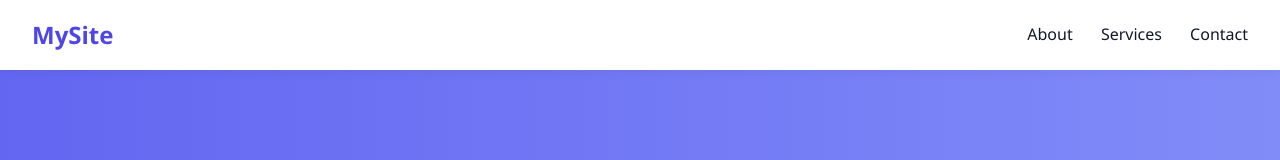
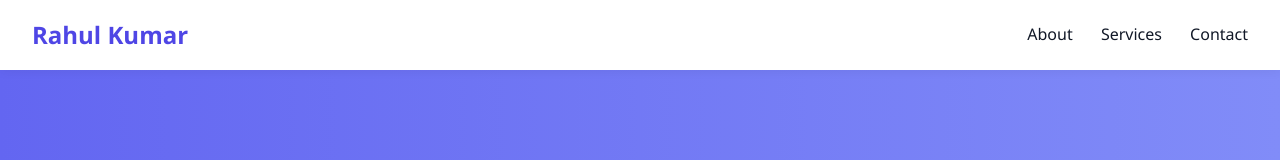
Before and after one commit to rahulsh75377-git/my-repo, a plain HTML site: page index.html in a window 1280 px wide. Shown: the top 160 px of the page. Drawn offline with Linux system fonts and the light colour scheme.

Commit message:
Update index.html

```diff
--- a/index.html
+++ b/index.html
@@ -146,7 +146,7 @@
 
   <header>
     <nav>
-      <div class="logo">MySite</div>
+      <div class="logo">Rahul Kumar</div>
       <div class="nav-links">
         <a href="#about">About</a>
         <a href="#services">Services</a>
```
